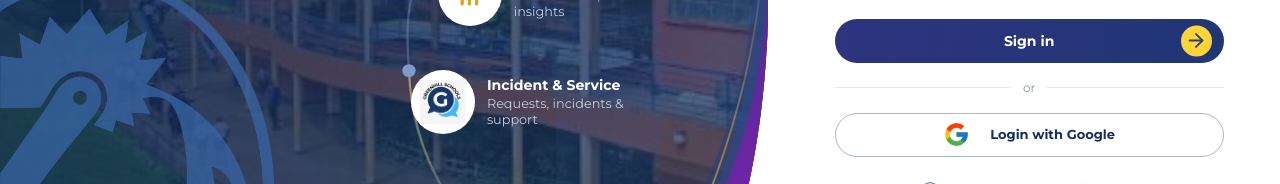
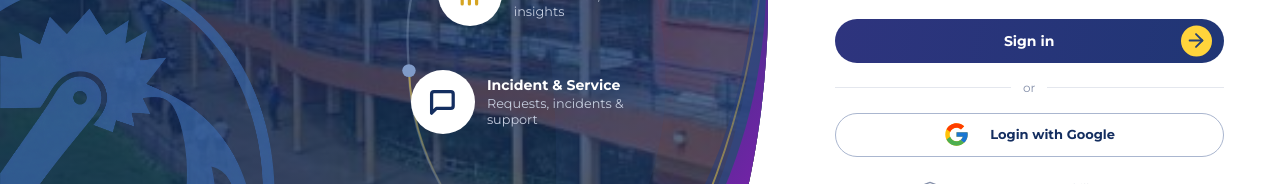
Before and after one commit to GreenHill-Auth-System/Auth-frontend, a React (Vite) app: page / in a window 1280 px wide. Shown: the part 494-678 px from the top of the page. Built offline with nearby package versions, Linux system fonts and the light colour scheme; no server answers.

Commit message:
ismp icon
the icon has been updated to the old one

```diff
--- a/src/features/auth/WorkspaceIntro.tsx
+++ b/src/features/auth/WorkspaceIntro.tsx
@@ -1,23 +1,13 @@
-import { FiBarChart2, FiBriefcase } from 'react-icons/fi'
+import { FiBarChart2, FiBriefcase, FiMessageSquare } from 'react-icons/fi'
 import { IntroArtwork } from './IntroArtwork'
 import { MobileIntroArtwork } from './MobileIntroArtwork'
 import crest from '../../assets/Cropped Blue Crest Emblem.png'
-import ismpLogo from '../../assets/Ismp logo.jpeg'
 import { SchoolBrand } from '../../components/SchoolBrand'
 
-type WorkspaceIntroItem = {
-  title: string
-  description: string
-  icon?: typeof FiBriefcase
-  image?: string
-  position: string
-  color: string
-}
-
-const workspaces: WorkspaceIntroItem[] = [
+const workspaces = [
   { title: 'Procurement', description: 'Purchasing, vendors & approvals', icon: FiBriefcase, position: 'left-[62%] top-[43%]', color: 'bg-[#fff9e5]' },
   { title: 'Executive Dashboard', description: 'Performance, KPIs & insights', icon: FiBarChart2, position: 'left-[57%] top-[57%]', color: 'bg-white' },
-  { title: 'Incident & Service', description: 'Requests, incidents & support', image: ismpLogo, position: 'left-[53.5%] top-[70.5%]', color: 'bg-white' },
+  { title: 'Incident & Service', description: 'Requests, incidents & support', icon: FiMessageSquare, position: 'left-[53.5%] top-[70.5%]', color: 'bg-white' },
 ]
 
 export function WorkspaceIntro() {
@@ -38,14 +28,10 @@ export function WorkspaceIntro() {
           </p>
         </div>
         <div className="absolute inset-0 mobile:static mobile:grid mobile:grid-cols-3 mobile:gap-2">
-          {workspaces.map(({ title, description, icon: Icon, image, position, color }) => (
+          {workspaces.map(({ title, description, icon: Icon, position, color }) => (
             <div className={`absolute flex w-[36%] items-center gap-3 narrow:gap-2 mobile:static mobile:w-auto mobile:flex-col mobile:gap-1 mobile:text-center ${position}`} key={title}>
-              <span className={`grid size-[clamp(36px,8svh,75px)] shrink-0 place-items-center rounded-full text-navy mobile:size-9 mobile-tight:size-6 mobile:tablet-roomy:size-12 ${color} overflow-hidden`}>
-                {image ? (
-                  <img src={image} alt="" className="size-[70%] object-contain rounded-sm" />
-                ) : Icon ? (
-                  <Icon className={`size-[45%] stroke-[2.7] ${title === 'Executive Dashboard' ? 'text-[#d5a422]' : ''}`} aria-hidden="true" />
-                ) : null}
+              <span className={`grid size-[clamp(36px,8svh,75px)] shrink-0 place-items-center rounded-full text-navy mobile:size-9 mobile-tight:size-6 mobile:tablet-roomy:size-12 ${color}`}>
+                <Icon className={`size-[45%] stroke-[2.7] ${title === 'Executive Dashboard' ? 'text-[#d5a422]' : ''}`} aria-hidden="true" />
               </span>
               <div>
                 <h2 className="mb-[3px] text-[clamp(11px,1.1vw,17px)] leading-[1.15] font-bold narrow:text-[11px] mobile:mb-1 mobile:text-[11px] mobile-tight:mb-0.5 mobile-tight:text-[10px] mobile:tablet-roomy:text-sm">{title}</h2>
--- a/src/features/workspaces/WorkspaceCard.tsx
+++ b/src/features/workspaces/WorkspaceCard.tsx
@@ -11,7 +11,7 @@ export function WorkspaceCard({ workspace, onSelect }: WorkspaceCardProps) {
     <>
       <span className="pointer-events-none absolute -top-9 -left-[70%] h-[125%] w-[160%] rounded-full bg-white max-sm:-top-[65%] max-sm:left-[72%] max-sm:h-[200%] max-sm:w-3/4 max-sm:rotate-[35deg] max-sm:bg-white/40" />
       <span className="relative z-[1] flex h-full w-full flex-col max-sm:flex-row max-sm:items-center max-sm:gap-3 max-[360px]:gap-2">
-        <span className={`block shrink-0 max-sm:grid max-sm:place-items-center max-sm:rounded-2xl max-sm:size-[52px] max-[360px]:size-10 max-sm:[&_svg]:size-9 max-sm:[&_img]:size-9 ${workspace.iconBackground}`}>
+        <span className={`block shrink-0 max-sm:grid max-sm:place-items-center max-sm:rounded-2xl max-sm:size-[52px] max-[360px]:size-10 max-sm:[&_svg]:size-9 ${workspace.iconBackground}`}>
           <WorkspaceIcon workspace={workspace.id} />
         </span>
         <span className="my-4 block h-px w-12 bg-[#e9edf5] max-sm:hidden" />
--- a/src/features/workspaces/WorkspaceIcon.tsx
+++ b/src/features/workspaces/WorkspaceIcon.tsx
@@ -1,17 +1,6 @@
 import type { WorkspaceId } from './workspaces'
-import ismpLogo from '../../assets/Ismp logo.jpeg'
 
 export function WorkspaceIcon({ workspace }: { workspace: WorkspaceId }) {
-  if (workspace === 'service') {
-    return (
-      <img
-        src={ismpLogo}
-        alt="Incident & Service Management"
-        className="size-12 shrink-0 rounded-lg object-contain max-sm:size-9"
-      />
-    )
-  }
-
   return (
     <svg viewBox="0 0 48 48" className="size-12 shrink-0" fill="none" aria-hidden="true">
       {workspace === 'procurement' && <>
@@ -24,6 +13,11 @@ export function WorkspaceIcon({ workspace }: { workspace: WorkspaceId }) {
         <rect x="20" y="17" width="10" height="27" rx="1.5" fill="#885acc" />
         <rect x="35" y="5" width="10" height="39" rx="1.5" fill="#373581" />
       </>}
+      {workspace === 'service' && <>
+        <path d="M7 27 4 44l15-8 11 1 16 6-4-19Z" fill="#7932ae" />
+        <path d="M5 22C5 12 12 5 25 5s20 7 20 17-8 15-20 15H5l5-9Z" fill="#19365f" />
+        <path d="M17 17h16M17 24h11" stroke="white" strokeWidth="1.5" strokeLinecap="round" />
+      </>}
     </svg>
   )
 }
```
